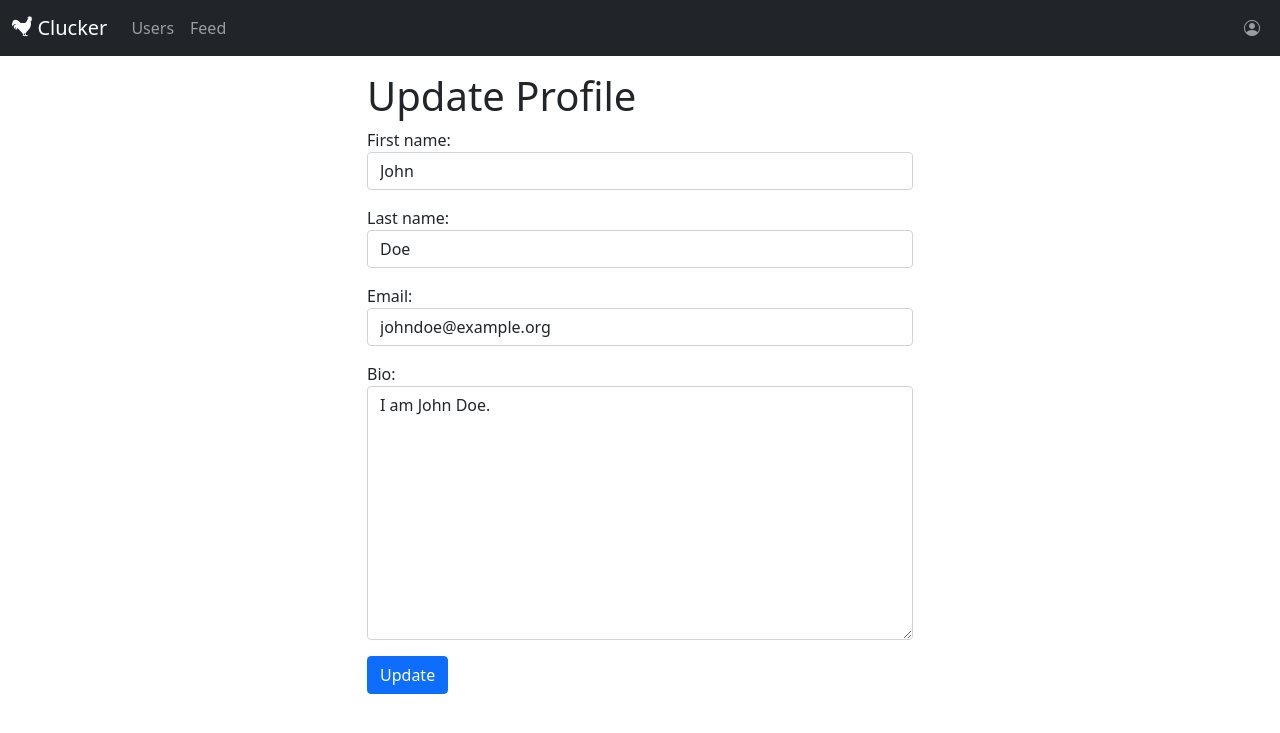
After one commit to Talha-Ak/clucker, a Django app: page /update_profile/ in a window 1280 px wide. The commit adds this page. Shown: the top 733 px of the page. Run offline with Django 3.2, Linux system fonts and the light colour scheme; a user stored in the database is signed in; some libraries are stand-ins or nearby versions; some web fonts are replaced.

Commit message:
Add update_profile view and template

```diff
--- a/clucker/urls.py
+++ b/clucker/urls.py
@@ -27,4 +27,5 @@ urlpatterns = [
     path('log_in/', views.log_in, name='log_in'),
     path('log_out/', views.log_out, name='log_out'),
     path('sign_up/', views.sign_up, name='sign_up'),
+    path('update_profile/', views.update_profile, name='update_profile')
 ]
--- a/microblogs/templates/partials/menu.html
+++ b/microblogs/templates/partials/menu.html
@@ -14,7 +14,7 @@
       </a>
       <ul class="dropdown-menu dropdown-menu-end" aria-labelledby="user-account-dropdown">
         <li><h6 class="dropdown-header">Welcome, <b>{{ user.first_name }}</b><h6></li>
-        <li><a class="dropdown-item" href="#">Change profile</a></li>
+        <li><a class="dropdown-item" href="{% url 'update_profile' %}">Change profile</a></li>
         <li><a class="dropdown-item" href="#">Change password</a></li>
         <li><hr class="dropdown-divider"></li>
         <li><a class="dropdown-item" href="{% url 'log_out' %}">Log out</a></li>
--- /dev/null
+++ b/microblogs/templates/update_profile.html
@@ -0,0 +1,18 @@
+{% extends 'base_content.html' %}
+
+{% block title %}| Update Profile{% endblock %}
+
+{% block content %}
+<div class="container">
+  <div class="row">
+    <div class="col-sm-12 col-md-6 offset-md-3">
+      <h1>Update Profile</h1>
+      <form action="{% url 'update_profile' %}" method="post">
+        {% csrf_token %}
+        {% include 'partials/bootstrap_form.html' with form=form %}
+        <input type="submit" value="Update" class="btn btn-primary mb-3">
+      </form>
+    </div>
+  </div>
+</div>
+{% endblock %}
--- a/microblogs/views.py
+++ b/microblogs/views.py
@@ -2,54 +2,18 @@ from django.contrib import messages
 from django.contrib.auth import authenticate, login, logout
 from django.contrib.auth.decorators import login_required
 from django.shortcuts import redirect, render
-from .forms import SignUpForm, LogInForm, PostForm
+from .forms import SignUpForm, LogInForm, PostForm, ProfileUpdateForm
 from .models import User, Post
 from .helpers import login_prohibited
 
 @login_prohibited
 def home(request):
-    """View for GETting the homepage"""
+    """View for getting the homepage"""
     return render(request, 'home.html')
-
-@login_required
-def feed(request):
-    """View for GETting the user's main feed."""
-    form = PostForm()
-    current_user = request.user
-    posts = Post.objects.filter(author=current_user)
-    return render(request, 'feed.html', {'form': form, 'posts': posts})
-
-def new_post(request):
-    """View for POSTing a Post from a user."""
-    if request.method == 'POST':
-        form = PostForm(request.POST)
-        # Only save message if user logged in and within post text limit.
-        if not request.user.is_authenticated:
-            messages.add_message(request, messages.ERROR, "You need to be logged in to make a post.")
-        elif not form.is_valid():
-            messages.add_message(request, messages.ERROR, "Your post is too long. Maximum length is 280 characters.")
-        else:
-            form.save(request.user)
-        return redirect('feed')
-
-@login_required
-def user_list(request):
-    """View for GETting the user list page."""
-    return render(request, 'user_list.html', { 'users': User.objects.filter(is_superuser=False) })
-
-@login_required
-def show_user(request, user_id):
-    """View for GETting a specific user's page."""
-    try:
-        user = User.objects.get(id=user_id)
-        posts = Post.objects.filter(author=user)
-        return render(request, 'show_user.html', { 'user': user, 'posts': posts })
-    except User.DoesNotExist:
-        return redirect('user_list')
 
 @login_prohibited
 def log_in(request):
-    """View for GETting the login page, and for POSTing the completed login form"""
+    """View for getting the login page, and for posting the completed login form"""
     if request.method == 'POST':
         form = LogInForm(request.POST)
         next = request.POST.get('next') or '';
@@ -70,13 +34,13 @@ def log_in(request):
     return render(request, 'log_in.html', {'form': form, 'next': next})
 
 def log_out(request):
-    """View for GETting the log out page, which redirects to home."""
+    """View for getting the log out page, which redirects to home."""
     logout(request)
     return redirect(home)
 
 @login_prohibited
 def sign_up(request):
-    """View for GETting the sign up page, and for POSTing the completed form>"""
+    """View for getting the sign up page, and for posting the completed form>"""
     if request.method == 'POST':
         form = SignUpForm(request.POST)
         # Check the validation of the form, and sign up user if OK.
@@ -88,3 +52,54 @@ def sign_up(request):
     else:
         form = SignUpForm()
     return render(request, 'sign_up.html', {'form': form})
+
+@login_required
+def feed(request):
+    """View for getting the user's main feed."""
+    form = PostForm()
+    current_user = request.user
+    posts = Post.objects.filter(author=current_user)
+    return render(request, 'feed.html', {'form': form, 'posts': posts})
+
+def new_post(request):
+    """View for posting a Post from a user."""
+    if request.method == 'POST':
+        form = PostForm(request.POST)
+        # Only save message if user logged in and within post text limit.
+        if not request.user.is_authenticated:
+            messages.add_message(request, messages.ERROR, "You need to be logged in to make a post.")
+        elif not form.is_valid():
+            messages.add_message(request, messages.ERROR, "Your post is too long. Maximum length is 280 characters.")
+        else:
+            form.save(request.user)
+    return redirect('feed')
+
+@login_required
+def user_list(request):
+    """View for getting the user list page."""
+    return render(request, 'user_list.html', { 'users': User.objects.filter(is_superuser=False) })
+
+@login_required
+def show_user(request, user_id):
+    """View for getting a specific user's page."""
+    try:
+        user = User.objects.get(id=user_id)
+        posts = Post.objects.filter(author=user)
+        return render(request, 'show_user.html', { 'user': user, 'posts': posts })
+    except User.DoesNotExist:
+        return redirect('user_list')
+
+@login_required
+def update_profile(request):
+    """View for getting update profile page, and posting update form."""
+    if request.method == 'POST':
+        form = ProfileUpdateForm(request.POST, instance=request.user)
+        # Check the validation of the form, and update user if OK.
+        if form.is_valid():
+            form.save()
+            messages.add_message(request, messages.SUCCESS, "Your profile was updated.")
+            return redirect('feed')
+    # If a GET request, create new form.
+    else:
+        form = ProfileUpdateForm(instance=request.user)
+    return render(request, 'update_profile.html', {'form': form})
```
Also changed, not shown: microblogs/tests/views/test_update_profile_view.py (added, +58 -0 lines).
